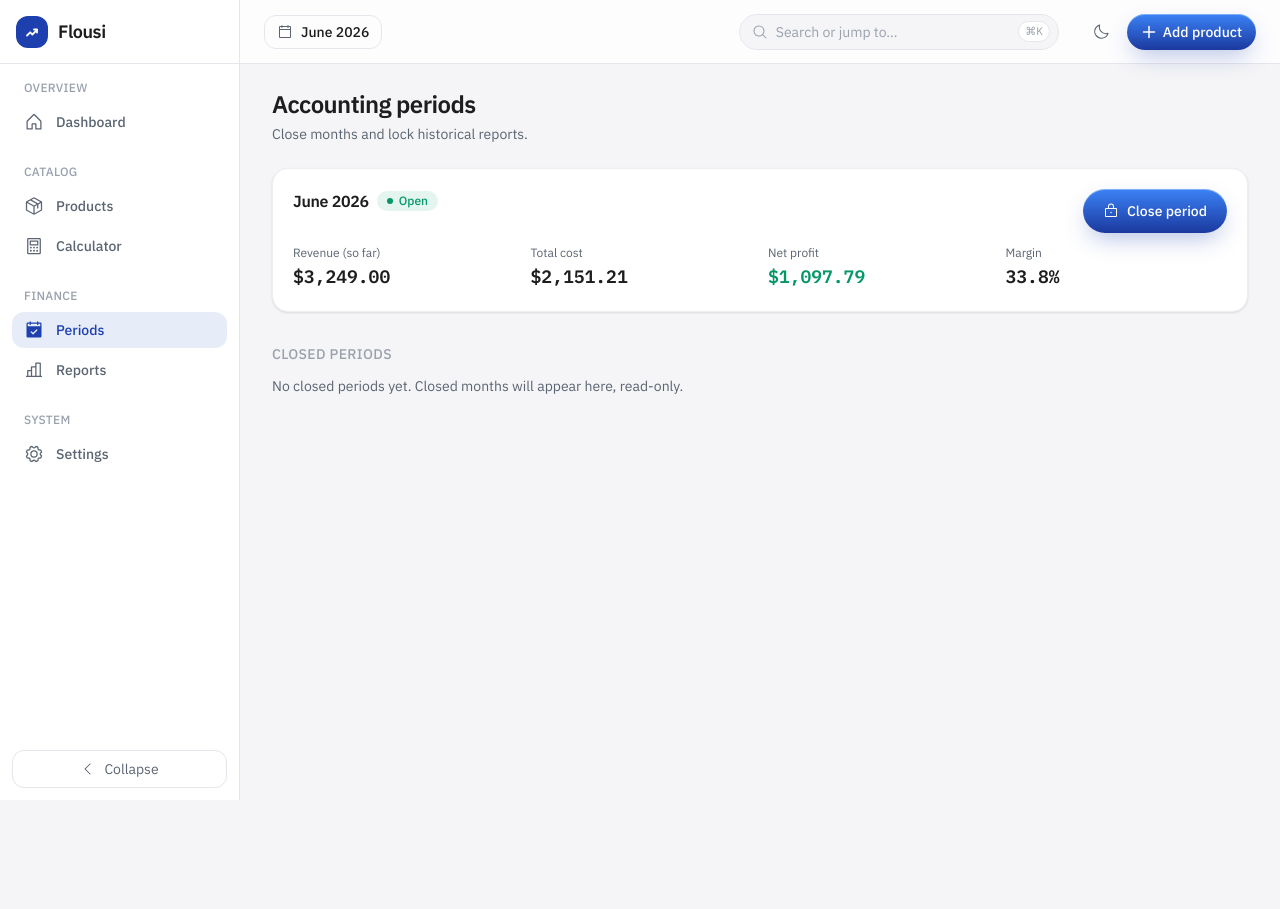
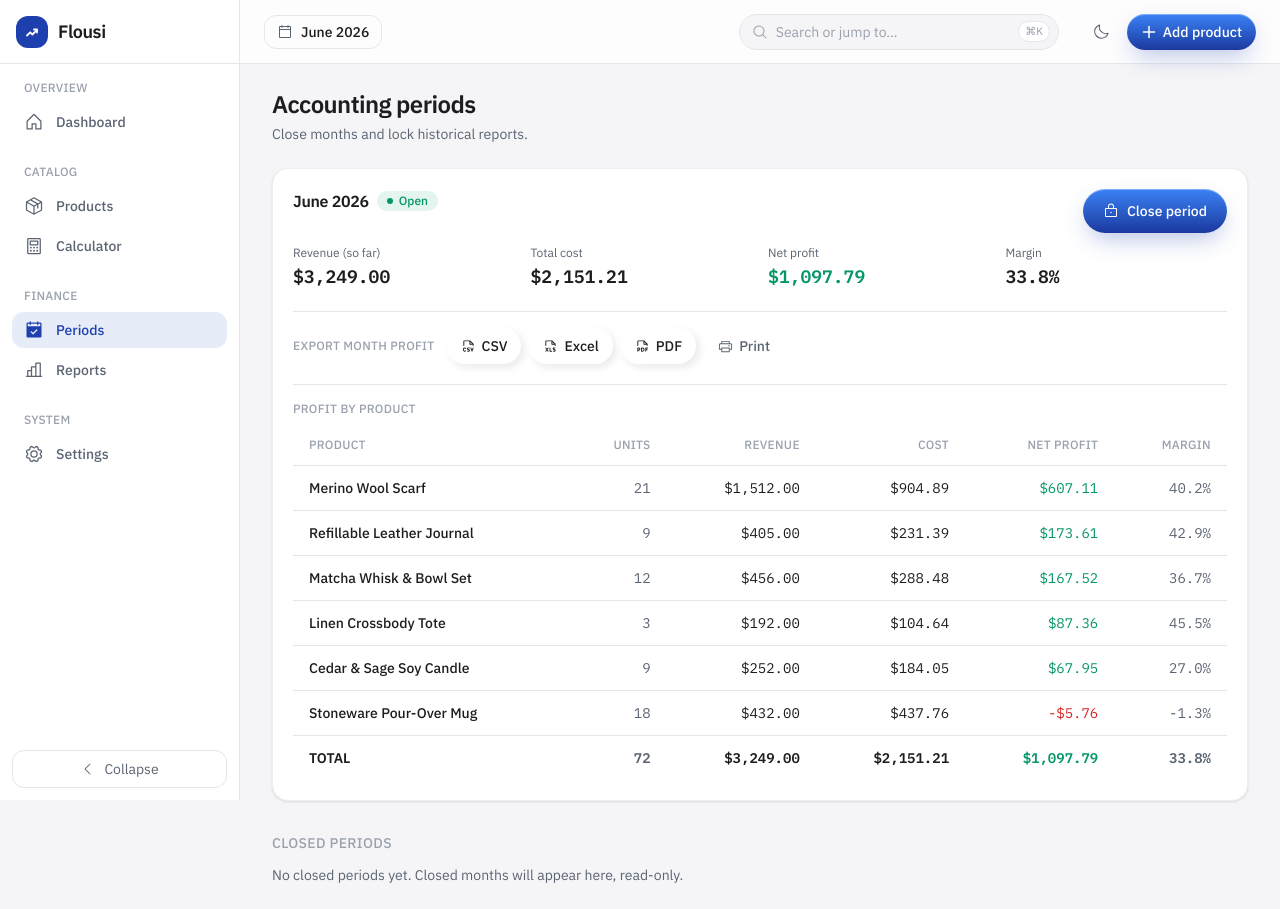
Before and after one commit to Xboxiq/Flousi, a Next.js app: page /periods in a window 1280 px wide. Before the commit the page ends 800 px from the top, so only its background shows below. Built offline with nearby package versions, Linux system fonts and the light colour scheme; a web font is replaced by a local one.

Commit message:
Periods: per-product profit breakdown + export month profit (CSV/Excel/PDF/print) directly from the period

```diff
--- a/src/application/reports.ts
+++ b/src/application/reports.ts
@@ -200,3 +200,74 @@ export function toExportableTable(report: Report): ExportableTable {
     rows: report.rows,
   };
 }
+
+/**
+ * Per-period net-profit report: every product sold within the period with its
+ * units, revenue, total cost, net profit and margin, plus a TOTAL row.
+ * This is the document exported when closing / archiving a month.
+ */
+export function buildPeriodReport(
+  periodLabel: string,
+  periodId: string,
+  products: Product[],
+  sales: Sale[],
+): Report {
+  const productById = new Map(products.map((p) => [p.id, p]));
+  const periodSales = sales.filter((s) => s.periodId === periodId);
+
+  const agg = new Map<string, Bucket & { units: number; name: string; sku: string }>();
+  for (const sale of periodSales) {
+    const product = productById.get(sale.productId);
+    const sp = profitForSale(sale, product);
+    const cur =
+      agg.get(sale.productId) ??
+      ({ ...emptyBucket(), units: 0, name: product?.name ?? "Unknown", sku: product?.sku ?? "" });
+    cur.revenue += sp.revenue;
+    cur.totalCost += sp.totalCost;
+    cur.netProfit += sp.netProfit;
+    cur.units += sale.quantity;
+    agg.set(sale.productId, cur);
+  }
+
+  const rows: (string | number)[][] = [...agg.values()]
+    .sort((a, b) => b.netProfit - a.netProfit)
+    .map((r) => [r.name, r.sku || "—", r.units, round2(r.revenue), round2(r.totalCost), round2(r.netProfit), margin(r)]);
+
+  // TOTAL row
+  const totals = [...agg.values()].reduce(
+    (acc, r) => {
+      acc.revenue += r.revenue;
+      acc.totalCost += r.totalCost;
+      acc.netProfit += r.netProfit;
+      acc.units += r.units;
+      return acc;
+    },
+    { revenue: 0, totalCost: 0, netProfit: 0, units: 0 },
+  );
+  if (rows.length > 0) {
+    rows.push([
+      "TOTAL",
+      "",
+      totals.units,
+      round2(totals.revenue),
+      round2(totals.totalCost),
+      round2(totals.netProfit),
+      totals.revenue ? totals.netProfit / totals.revenue : 0,
+    ]);
+  }
+
+  return {
+    type: "product",
+    title: `${periodLabel} — net profit`,
+    columns: [
+      { label: "Product", kind: "text" },
+      { label: "SKU", kind: "text" },
+      { label: "Units", kind: "number" },
+      { label: "Revenue", kind: "money" },
+      { label: "Total cost", kind: "money" },
+      { label: "Net profit", kind: "profit" },
+      { label: "Margin", kind: "percent" },
+    ],
+    rows,
+  };
+}
--- a/src/presentation/features/periods/periods-view.tsx
+++ b/src/presentation/features/periods/periods-view.tsx
@@ -1,9 +1,11 @@
 "use client";
 
 import { useMemo, useState } from "react";
-import { CalendarCheck, Lock } from "@phosphor-icons/react";
+import { CalendarCheck, Lock, FileCsv, FileXls, FilePdf, Printer } from "@phosphor-icons/react";
 import { useDataStore } from "@/presentation/stores/data-store";
 import { computePeriodSummary, nextPeriodAfter } from "@/application/periods";
+import { buildPeriodReport, toExportableTable } from "@/application/reports";
+import { downloadReport, printReport } from "@/infrastructure/export/export-service";
 import { PageHeader } from "@/presentation/components/layout/page-header";
 import {
   Badge,
@@ -15,7 +17,14 @@ import {
   Dialog,
   EmptyState,
   Skeleton,
+  Table,
+  TBody,
+  TD,
+  TH,
+  THead,
+  TR,
 } from "@/presentation/components/ui";
+import type { Product, Sale } from "@/domain";
 import { formatCurrency, formatPercent } from "@/presentation/lib/format";
 
 export function PeriodsView() {
@@ -106,6 +115,15 @@ export function PeriodsView() {
           </CardHeader>
           <CardContent>
             <SummaryGrid summary={liveSummary} money={money} locale={settings.locale} live />
+            <ExportButtons label={active.label} periodId={active.id} products={products} sales={sales} />
+            <BreakdownTable
+              periodLabel={active.label}
+              periodId={active.id}
+              products={products}
+              sales={sales}
+              money={money}
+              locale={settings.locale}
+            />
           </CardContent>
         </Card>
       ) : (
@@ -144,6 +162,7 @@ export function PeriodsView() {
                 {period.summary && (
                   <SummaryGrid summary={period.summary} money={money} locale={settings.locale} />
                 )}
+                <ExportButtons label={period.label} periodId={period.id} products={products} sales={sales} />
               </CardContent>
             </Card>
           ))}
@@ -174,6 +193,105 @@ export function PeriodsView() {
         )}
       </Dialog>
     </>
+  );
+}
+
+function ExportButtons({
+  label,
+  periodId,
+  products,
+  sales,
+}: {
+  label: string;
+  periodId: string;
+  products: Product[];
+  sales: Sale[];
+}) {
+  const table = () => toExportableTable(buildPeriodReport(label, periodId, products, sales));
+  const has = sales.some((s) => s.periodId === periodId);
+  if (!has) return null;
+  return (
+    <div className="mt-5 flex flex-wrap items-center gap-2 border-t border-border pt-4">
+      <span className="me-1 text-xs font-medium uppercase tracking-wide text-subtle">
+        Export month profit
+      </span>
+      <Button variant="secondary" size="sm" leadingIcon={<FileCsv size={15} />} onClick={() => downloadReport("csv", table())}>
+        CSV
+      </Button>
+      <Button variant="secondary" size="sm" leadingIcon={<FileXls size={15} />} onClick={() => downloadReport("xlsx", table())}>
+        Excel
+      </Button>
+      <Button variant="secondary" size="sm" leadingIcon={<FilePdf size={15} />} onClick={() => downloadReport("pdf", table())}>
+        PDF
+      </Button>
+      <Button variant="ghost" size="sm" leadingIcon={<Printer size={15} />} onClick={() => printReport(table())}>
+        Print
+      </Button>
+    </div>
+  );
+}
+
+function BreakdownTable({
+  periodLabel,
+  periodId,
+  products,
+  sales,
+  money,
+  locale,
+}: {
+  periodLabel: string;
+  periodId: string;
+  products: Product[];
+  sales: Sale[];
+  money: (n: number) => string;
+  locale: string;
+}) {
+  const report = buildPeriodReport(periodLabel, periodId, products, sales);
+  if (report.rows.length === 0) {
+    return (
+      <p className="mt-5 border-t border-border pt-4 text-sm text-muted">
+        No sales recorded in this period yet. Record sales from a product to build the month&apos;s profit.
+      </p>
+    );
+  }
+  return (
+    <div className="mt-5 border-t border-border pt-4">
+      <h3 className="mb-2 text-xs font-medium uppercase tracking-wide text-subtle">
+        Profit by product
+      </h3>
+      <Table>
+        <THead>
+          <TR>
+            <TH>Product</TH>
+            <TH className="text-end">Units</TH>
+            <TH className="text-end">Revenue</TH>
+            <TH className="text-end">Cost</TH>
+            <TH className="text-end">Net profit</TH>
+            <TH className="text-end">Margin</TH>
+          </TR>
+        </THead>
+        <TBody>
+          {report.rows.map((row, i) => {
+            const isTotal = row[0] === "TOTAL";
+            const net = Number(row[5]);
+            return (
+              <TR key={i} className={isTotal ? "font-semibold" : ""}>
+                <TD className={isTotal ? "font-semibold" : "font-medium"}>{String(row[0])}</TD>
+                <TD className="text-end font-mono tabular-nums text-muted">{String(row[2])}</TD>
+                <TD className="text-end font-mono tabular-nums">{money(Number(row[3]))}</TD>
+                <TD className="text-end font-mono tabular-nums">{money(Number(row[4]))}</TD>
+                <TD className={`text-end font-mono tabular-nums ${net >= 0 ? "text-success" : "text-danger"}`}>
+                  {money(net)}
+                </TD>
+                <TD className="text-end font-mono tabular-nums text-muted">
+                  {formatPercent(Number(row[6]), { locale })}
+                </TD>
+              </TR>
+            );
+          })}
+        </TBody>
+      </Table>
+    </div>
   );
 }
 
```
